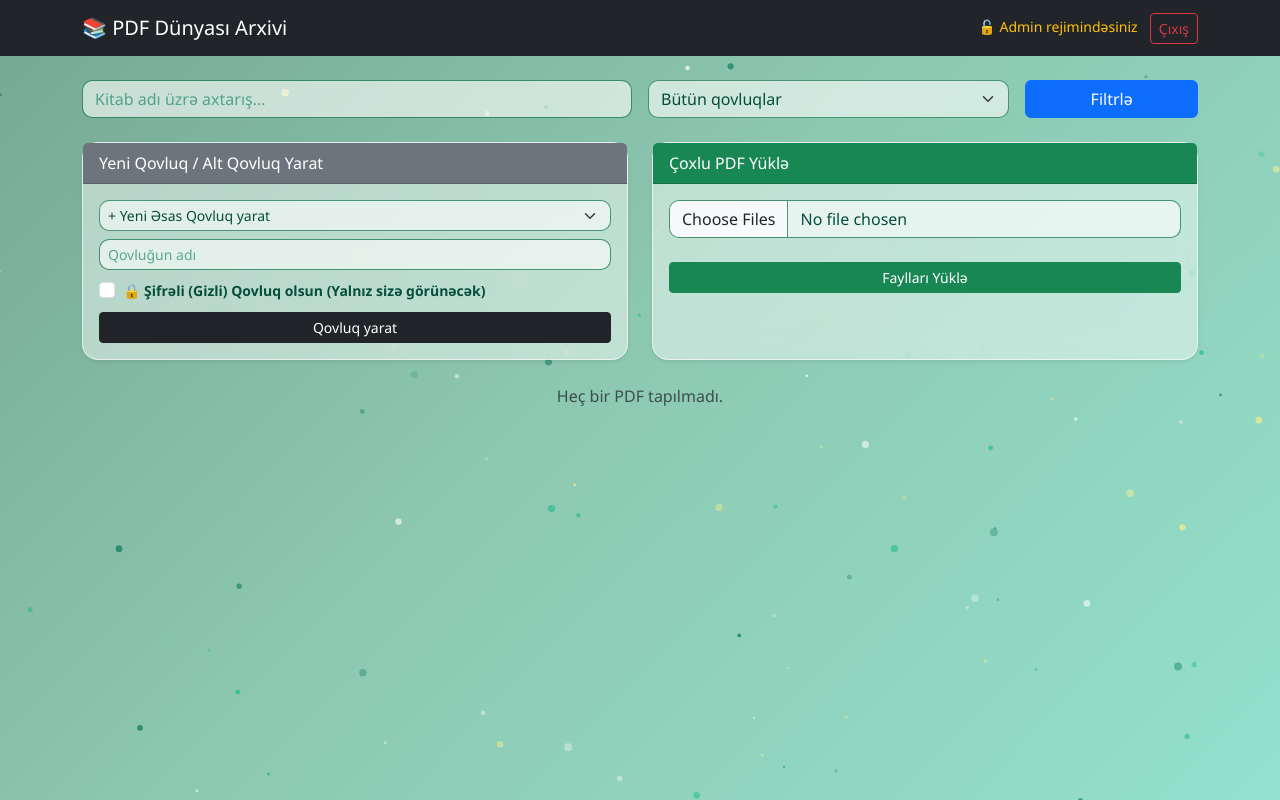
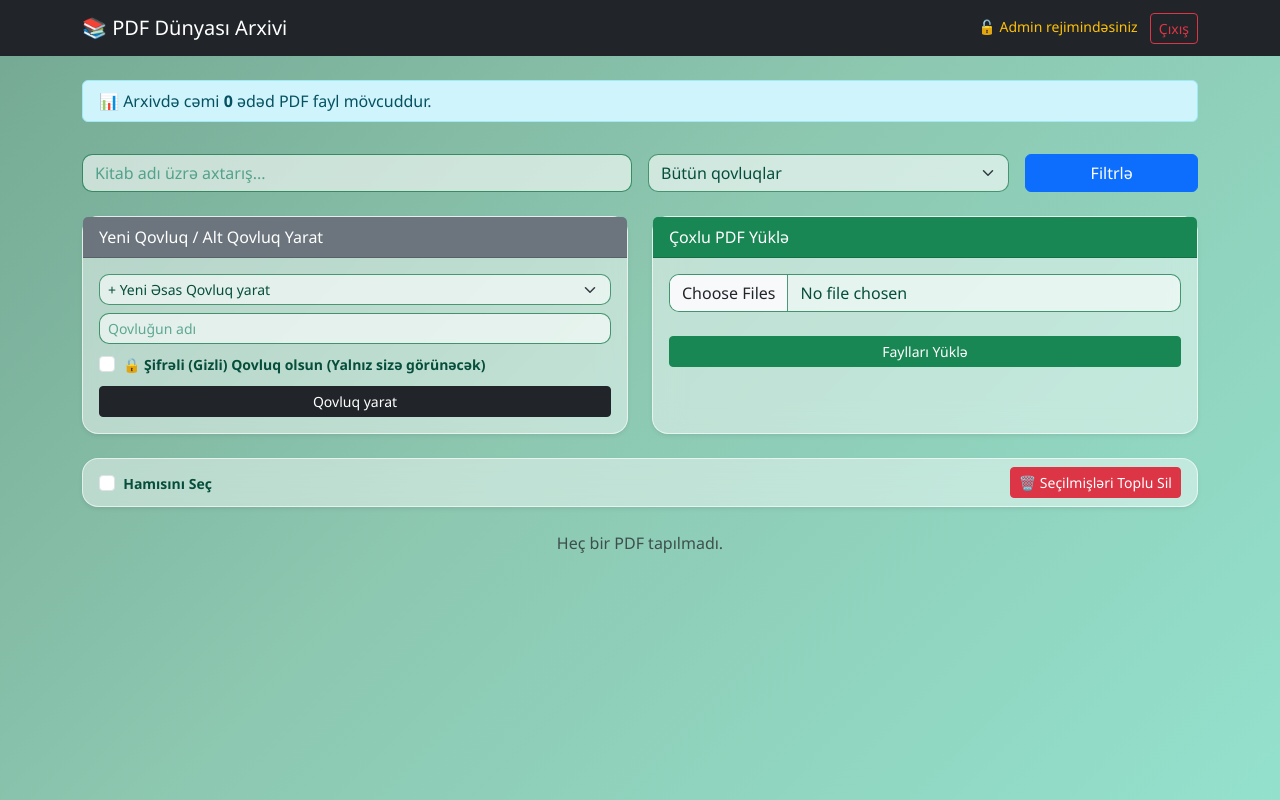
Before and after one commit to racc0o0ntmhack/pdf-arxiv, a Flask app: page / in a window 1280 px wide. Run offline with Flask 3, Linux system fonts and the light colour scheme; the visitor is signed in with stand-in values (Sample User, id 1).

```diff
--- a/app.py
+++ b/app.py
@@ -106,12 +106,12 @@ def index():
         files_list = [f for f in files_list if f['path'] == selected_cat or f['path'].startswith(selected_cat + " / ")]
 
     return render_template('index.html',
-                          files=files_list,
-                          folder_paths=valid_paths,
-                          all_paths_info=all_paths_info,
-                          is_logged_in=is_logged_in,
-                          selected_cat=selected_cat,
-                          search_query=search_query)
+                           files=files_list,
+                           folder_paths=valid_paths,
+                           all_paths_info=all_paths_info,
+                           is_logged_in=is_logged_in,
+                           selected_cat=selected_cat,
+                           search_query=search_query)
 
 @app.route('/login', methods=['POST'])
 def login():
@@ -149,16 +149,36 @@ def delete_file(filename):
     if not session.get('logged_in'):
         return redirect(url_for('index'))
 
-    # Faylı qovluqdan silirik
     filepath = os.path.join(app.config['UPLOAD_FOLDER'], filename)
     if os.path.exists(filepath):
         os.remove(filepath)
 
-    # Bazadan silirik
     db = load_db()
     if filename in db["files"]:
         del db["files"][filename]
         save_db(db)
+
+    return redirect(url_for('index'))
+
+@app.route('/delete_selected', methods=['POST'])
+def delete_selected():
+    if not session.get('logged_in'):
+        return redirect(url_for('index'))
+
+    selected_files_json = request.form.get('selected_files')
+    if selected_files_json:
+        try:
+            filenames = json.loads(selected_files_json)
+            db = load_db()
+            for filename in filenames:
+                filepath = os.path.join(app.config['UPLOAD_FOLDER'], filename)
+                if os.path.exists(filepath):
+                    os.remove(filepath)
+                if filename in db["files"]:
+                    del db["files"][filename]
+            save_db(db)
+        except:
+            pass
 
     return redirect(url_for('index'))
 
--- a/templates/index.html
+++ b/templates/index.html
@@ -4,7 +4,6 @@
     <meta charset="UTF-8">
     <title>PDF Dünyası - Arxiv Sistemi</title>
     <link href="https://cdn.jsdelivr.net/npm/bootstrap@5.3.0/dist/css/bootstrap.min.css" rel="stylesheet">
-    <!-- CSS faylını birləşdirən sətr budur -->
     <link rel="stylesheet" href="{{ url_for('static', filename='style.css') }}">
 </head>
 <body class="bg-light">
@@ -23,7 +22,15 @@
     </nav>
 
     <div class="container">
-        <!-- Axtarış və Filtr -->
+        <!-- Statistika və Axtarış -->
+        <div class="row mb-3">
+            <div class="col-12">
+                <div class="alert alert-info py-2 d-flex justify-content-between align-items-center">
+                    <span>📊 Arxivdə cəmi <b>{{ files|length }}</b> ədəd PDF fayl mövcuddur.</span>
+                </div>
+            </div>
+        </div>
+
         <form method="GET" action="/" class="row g-3 mb-4">
             <div class="col-md-6">
                 <input type="text" name="q" class="form-control" placeholder="Kitab adı üzrə axtarış..." value="{{ search_query }}">
@@ -42,9 +49,8 @@
         </form>
 
         {% if is_logged_in %}
-            <!-- Admin Paneli: Qovluq yaratmaq, Gizli qovluq və PDF yükləmək -->
+            <!-- Admin Paneli -->
             <div class="row mb-4">
-                <!-- Qovluq Yaratmaq -->
                 <div class="col-md-6">
                     <div class="card shadow-sm h-100 border-secondary">
                         <div class="card-header bg-secondary text-white">Yeni Qovluq / Alt Qovluq Yarat</div>
@@ -77,7 +83,6 @@
                     </div>
                 </div>
 
-                <!-- Çoxlu PDF Yüklə -->
                 <div class="col-md-6">
                     <div class="card shadow-sm h-100 border-success">
                         <div class="card-header bg-success text-white">Çoxlu PDF Yüklə</div>
@@ -94,6 +99,20 @@
                     </div>
                 </div>
             </div>
+
+            <!-- Toplu Əməliyyatlar Paneli -->
+            <div class="card shadow-sm mb-4 border-danger">
+                <div class="card-body py-2 d-flex justify-content-between align-items-center">
+                    <div>
+                        <input type="checkbox" id="selectAll" onclick="toggleAll(this)" class="form-check-input me-1">
+                        <label for="selectAll" class="fw-bold small">Hamısını Seç</label>
+                    </div>
+                    <form action="/delete_selected" method="POST" id="bulkDeleteForm" onsubmit="return confirm('Seçilmiş faylları silmək istədiyinizə əminsinizmi?');">
+                        <input type="hidden" name="selected_files" id="selectedFilesInput">
+                        <button type="button" onclick="submitBulkDelete()" class="btn btn-danger btn-sm">🗑️ Seçilmişləri Toplu Sil</button>
+                    </form>
+                </div>
+            </div>
         {% endif %}
 
         <!-- Kitabların Siyahısı -->
@@ -103,7 +122,12 @@
                     <div class="card h-100 shadow-sm">
                         <div class="card-body d-flex flex-column justify-content-between">
                             <div>
-                                <h5 class="card-title">{{ file.title }}</h5>
+                                <div class="d-flex justify-content-between align-items-start mb-2">
+                                    <h5 class="card-title fs-6">{{ file.title }}</h5>
+                                    {% if is_logged_in %}
+                                        <input type="checkbox" name="file_checkbox" value="{{ file.filename }}" class="form-check-input file-checkbox">
+                                    {% endif %}
+                                </div>
                                 <p class="card-text text-muted small mb-1">Qovluq: <br><b>📂 {{ file.path }}</b></p>
                             </div>
 
@@ -123,7 +147,7 @@
 
                                 {% if is_logged_in %}
                                     <form action="{{ url_for('delete_file', filename=file.filename) }}" method="POST">
-                                        <button type="submit" class="btn btn-danger btn-sm w-100">Faylı Sil</button>
+                                        <button type="submit" class="btn btn-outline-danger btn-sm w-100">Sil</button>
                                     </form>
                                 {% endif %}
                             </div>
@@ -162,29 +186,27 @@
     </div>
 
     <script src="https://cdn.jsdelivr.net/npm/bootstrap@5.3.0/dist/js/bootstrap.bundle.min.js"></script>
+    <script>
+        function toggleAll(source) {
+            checkboxes = document.querySelectorAll('.file-checkbox');
+            for(var i=0, n=checkboxes.length;i<n;i++) {
+                checkboxes[i].checked = source.checked;
+            }
+        }
 
-    <!-- Sehrli tozcuq effekti -->
-    <script src="https://cdn.jsdelivr.net/particles.js/2.0.0/particles.min.js"></script>
-    <div id="particles-js" style="position:fixed; top:0; left:0; width:100%; height:100%; z-index:-1; pointer-events:none;"></div>
-
-    <script>
-        particlesJS("particles-js", {
-            "particles": {
-                "number": { "value": 90, "density": { "enable": true, "value_area": 800 } },
-                "color": { "value": ["#ffffff", "#fef08a", "#047857", "#10b981"] },
-                "shape": { "type": "circle" },
-                "opacity": { "value": 0.75, "random": true, "anim": { "enable": true, "speed": 1.5, "opacity_min": 0.2, "sync": false } },
-                "size": { "value": 4, "random": true, "anim": { "enable": true, "speed": 2, "size_min": 1, "sync": false } },
-                "line_linked": { "enable": false },
-                "move": { "enable": true, "speed": 1.2, "direction": "none", "random": true, "straight": false, "out_mode": "out", "bounce": false }
-            },
-            "interactivity": {
-                "detect_on": "canvas",
-                "events": { "onhover": { "enable": true, "mode": "bubble" }, "onclick": { "enable": false } },
-                "modes": { "bubble": { "distance": 180, "size": 7, "duration": 2, "opacity": 0.9, "speed": 3 } }
-            },
-            "retina_detect": true
-        });
+        function submitBulkDelete() {
+            var checkboxes = document.querySelectorAll('.file-checkbox:checked');
+            var values = [];
+            checkboxes.forEach((cb) => {
+                values.push(cb.value);
+            });
+            if(values.length === 0) {
+                alert('Heç bir fayl seçilməyib!');
+                return;
+            }
+            document.getElementById('selectedFilesInput').value = JSON.stringify(values);
+            document.getElementById('bulkDeleteForm').submit();
+        }
     </script>
 </body>
 </html>
```
